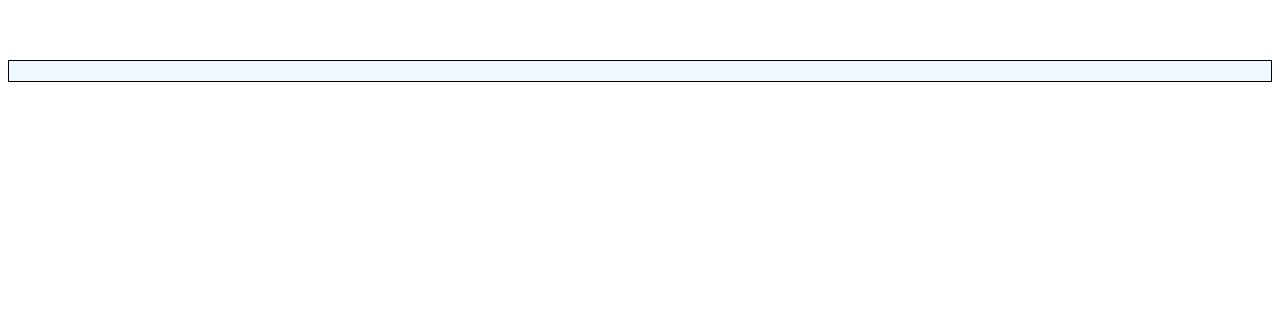
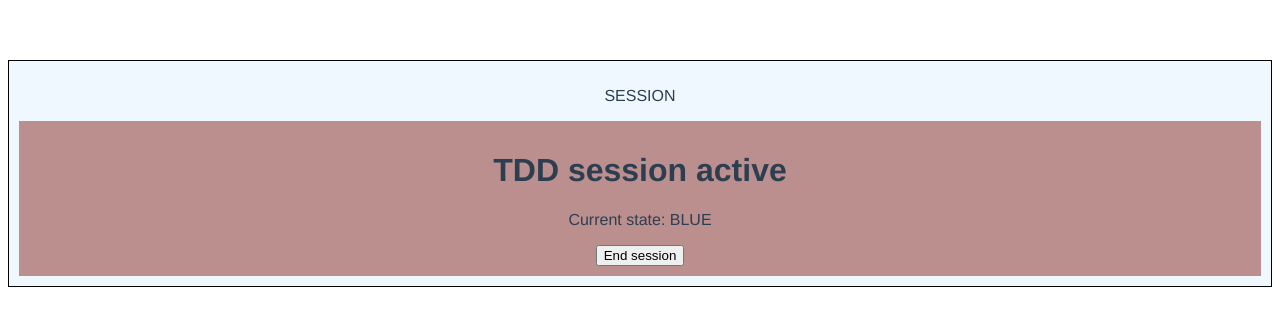
Before and after one commit to ProAgileAB/TDDStats, a Vue app: page / in a window 1280 px wide. Both pictures are taken after a click on the button "Start session". Shown: the top 326 px of the page. Built offline with nearby package versions, Linux system fonts and the light colour scheme.

Commit message:
Add Session stub

```diff
--- a/src/components/Pages.vue
+++ b/src/components/Pages.vue
@@ -1,8 +1,8 @@
 <template>
   <div class="pages_background">
-<!--    <p>{{ state }}</p>-->
+    <p>{{ state }}</p>
     <Splash v-if="inSplash" @start-session="nextState"/>
-    <!--  <Session v-if="state === SESSION"/>-->
+    <Session v-if="inSession" @end-session="nextState"/>
     <!--  <Result v-if="state === RESULT"/>-->
   </div>
 </template>
@@ -10,6 +10,7 @@
 <script>
 
 import Splash from './Splash.vue'
+import Session from './Session.vue'
 
 const SPLASH = 'SPLASH'
 const SESSION = 'SESSION'
@@ -19,7 +20,7 @@ const STATE_ORDER = [SPLASH, SESSION, RESULT]
 export default {
   name: 'Pages',
   components: {
-    Splash
+    Splash, Session
   },
   data: function () {
     return {
@@ -29,6 +30,9 @@ export default {
   computed: {
     inSplash: function() {
       return this.state === SPLASH
+    },
+    inSession: function() {
+      return this.state === SESSION
     }
   },
   methods: {
--- /dev/null
+++ b/src/components/Session.vue
@@ -0,0 +1,20 @@
+<template>
+  <div class="session_background">
+    <h1>TDD session active</h1>
+    <p>Current state: BLUE</p>
+    <button v-on:click="$emit('end-session')">End session</button>
+  </div>
+</template>
+
+<script>
+export default {
+  name: "Session",
+}
+</script>
+
+<style scoped>
+.session_background {
+  background-color: rosybrown;
+  padding: 10px;
+}
+</style>
```
